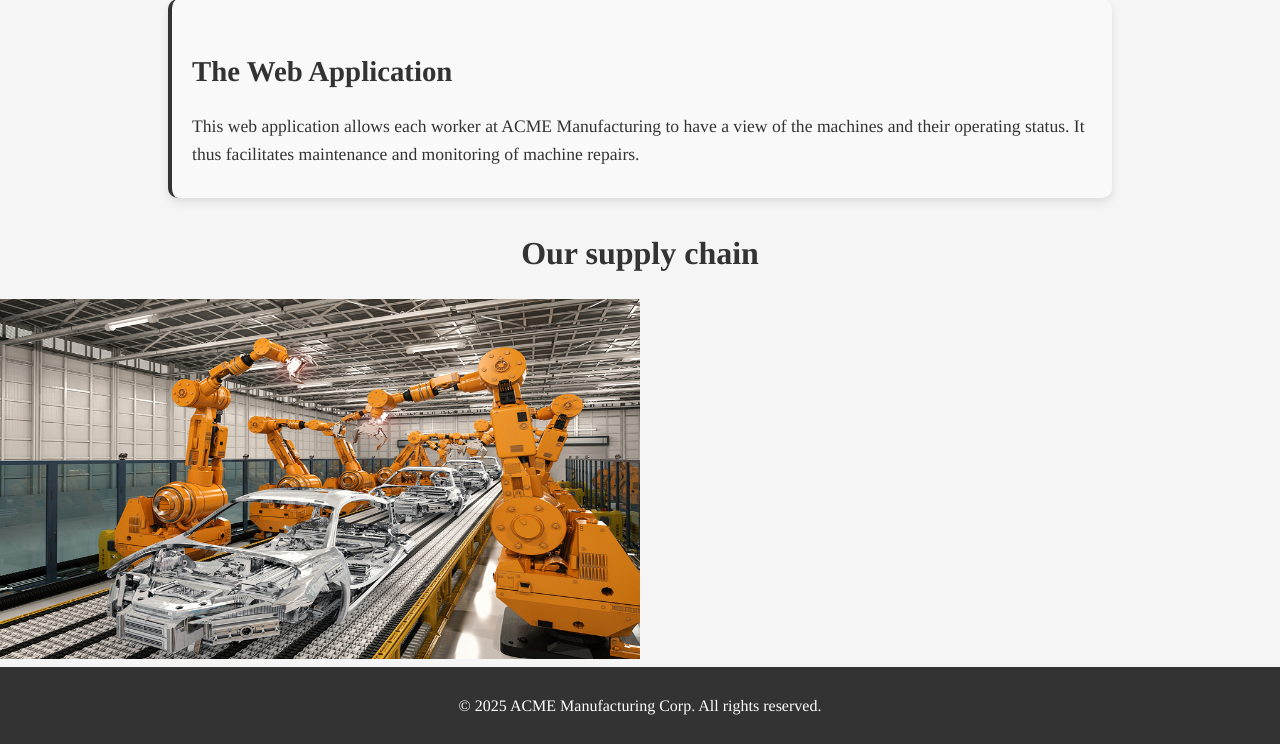
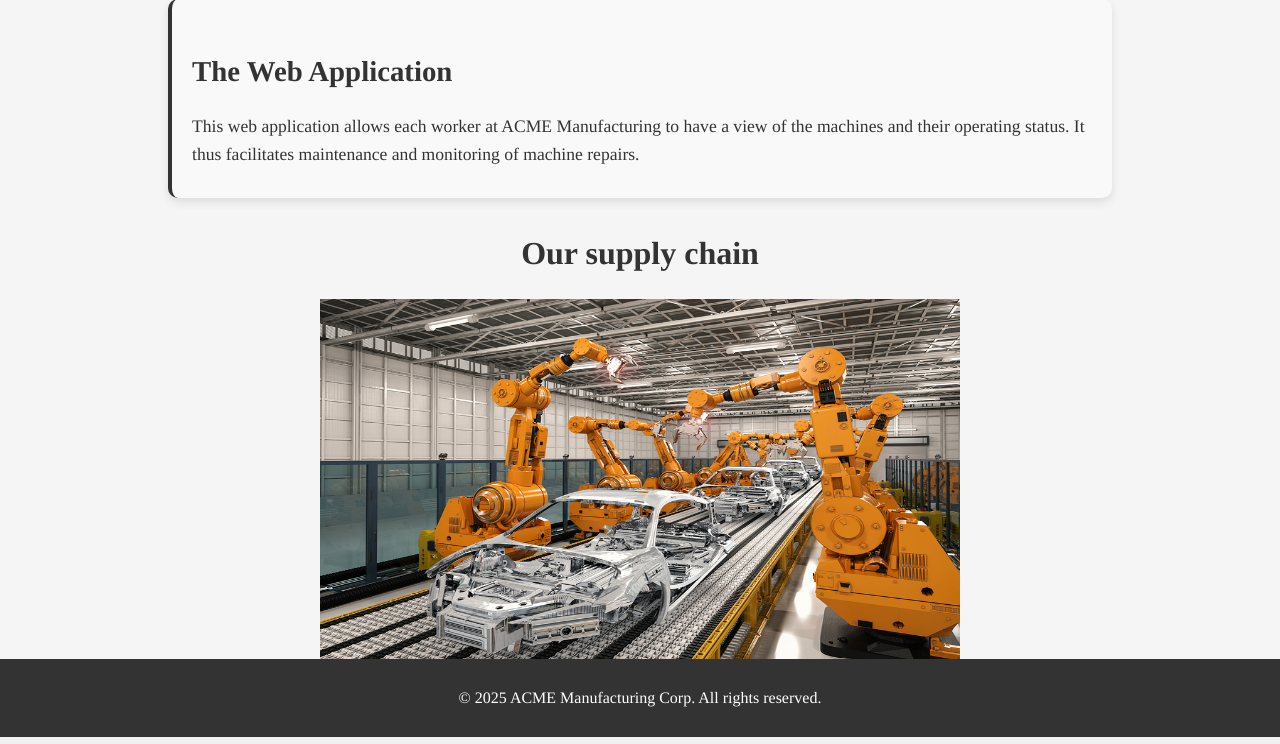
Before and after one commit to harshdabhi/web_project, a Django app: page /about in a window 1280 px wide. Shown: the part 683-1427 px from the top of the page. Run offline with Django 5.2, Linux system fonts and the light colour scheme.

Commit message:
Update about.html

```diff
--- a/web_django/myapp/templates/about.html
+++ b/web_django/myapp/templates/about.html
@@ -5,6 +5,13 @@
     <link rel="stylesheet" href="../static/css/style.css"> <!--link to the css file for the styling of my page-->
     <script src="../static/script/menubar.js"></script>
     <script src="../static/script/eventhandling.js"></script>
+    <!--for center the image-->
+    <style>
+        img {
+            display: block;
+            margin: auto;
+        }
+    </style>
 </head>
 <body>
     <header>
```
